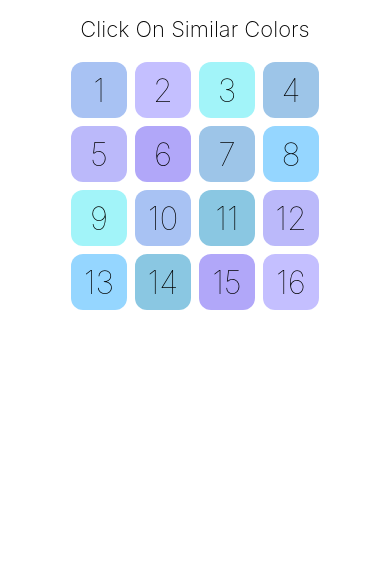
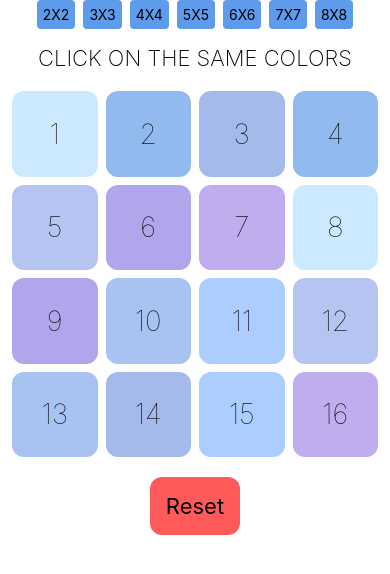
Before and after one commit to emami7495/react-native-color-game, a React Native app: screen / in a window 390 px wide. Shown: the top 574 px of the page. Built offline with nearby package versions, Linux system fonts and the light colour scheme.

Commit message:
Improve ui & logic

```diff
--- a/src/App.js
+++ b/src/App.js
@@ -1,5 +1,5 @@
 import React, {useCallback, useEffect, useState} from 'react';
-import {SafeAreaView, StyleSheet, Text, TouchableOpacity, View} from 'react-native';
+import {Dimensions, SafeAreaView, StyleSheet, Text, TouchableOpacity, View} from 'react-native';
 
 const styles = StyleSheet.create({
   container: {
@@ -12,12 +12,15 @@ const styles = StyleSheet.create({
   },
 });
 const randomColor = require('randomcolor');
+const screenWidth = Dimensions.get('window').width;
 
 const App = () => {
-  const [squareSideSize] = useState(4);
+  const [squareSideSize, setSquareSideSize] = useState(4);
   const [squareUi, setSquareUi] = useState([]);
   const [colorArray, setColorArray] = useState(null);
   const [square, setSquare] = useState(new Array(squareSideSize));
+  const [selectedItem, setSelectedItem]=useState(null);
+  const itemWidthAndHeight = (screenWidth/squareSideSize)-(12);
 
   const generateRandomColors = useCallback(() => {
     const halfArray = randomColor({
@@ -42,7 +45,7 @@ const App = () => {
     });
     setColorArray(finalArray);
   },
-  [],
+  [squareSideSize],
   );
   useEffect(() => {
     const tmp = [...square];
@@ -57,6 +60,7 @@ const App = () => {
             num: counter,
             selected: false,
             color: colorArray?.[counter - 1],
+            hidden: false,
           };
           counter += 1;
         }
@@ -70,27 +74,61 @@ const App = () => {
     for (let i = 0; i < squareSideSize; i += 1) {
       const rowArray = [];
       for (let j = 0; j < squareSideSize; j += 1) {
-        rowArray.push(<TouchableOpacity
+        rowArray.push(
+            <TouchableOpacity
               key={`${i}${j}`}
               onPress={() => {
-            const tmp = [...square]; tmp[i][j].selected = true;
+                const tmp = [...square];
+                if (selectedItem) {
+                  if (selectedItem.color===tmp[i][j].color && selectedItem.num!==tmp[i][j].num) {
+                    tmp[i][j].hidden = true;
+                    for (let k = 0; k < squareSideSize; k++) {
+                      for (let l = 0; l < squareSideSize; l++) {
+                        if (tmp[k][l].num===selectedItem.num) {
+                          tmp[k][l].hidden=true;
+                          setSelectedItem(null);
+                          break;
+                        }
+                      }
+                    }
+                  }
+                  else {
+                    for (let k = 0; k < squareSideSize; k++) {
+                      for (let l = 0; l < squareSideSize; l++) {
+                        if (tmp[k][l].selected) {
+                          tmp[k][l].selected=false;
+                          break;
+                        }
+                      }
+                    }
+                    setSelectedItem(null);
+                  }
+                }
+                else {
+                  tmp[i][j].selected = true;
+                  setSelectedItem(tmp[i][j]);
+                }
                 setSquare(tmp);
               }}
-          style={{
+              style={!square?.[i]?.[j]?.hidden?{
                 margin: 4,
-            width: 56,
-		    height: 56,
-		    borderRadius: 12,
-		    alignItems: 'center',
+                width: itemWidthAndHeight,
+                height: itemWidthAndHeight,
+                borderRadius: 12, alignItems: 'center',
                 justifyContent: 'center',
                 backgroundColor: square?.[i]?.[j]?.color,
                 borderWidth: square?.[i]?.[j]?.selected ? 3 : 0,
                 borderColor: '#49a910',
+              }:{
+                margin: 4,
+                width: itemWidthAndHeight,
+                height: itemWidthAndHeight,
               }}
             >
-          <Text style={{fontSize: 32, fontWeight: '100'}}>
+              {!square?.[i]?.[j]?.hidden&&
+                  <Text style={{fontSize: 32-squareSideSize, fontWeight: '100'}}>
                     {square?.[i]?.[j]?.num}
-          </Text>
+                  </Text>}
             </TouchableOpacity>,
         );
       }
@@ -103,9 +141,32 @@ const App = () => {
     generateRandomColors();
   }, []);
 
+  useEffect(()=>{
+    generateRandomColors();
+  }, [squareSideSize]);
+
+  const renderButtons=()=> {
+    const buttons= [];
+    for (let i = 2; i <9; i++) {
+      buttons.push(
+          <TouchableOpacity onPress={()=>{
+            setSquareSideSize(i);
+          }}>
+            <Text
+              style={{borderRadius: 4,
+                marginHorizontal: 4,
+                padding: 6,
+                backgroundColor: '#5e9bea'}}>
+              {i}X{i}
+            </Text>
+          </TouchableOpacity>);
+    }
+    return <View style={{flexDirection: 'row'}}>{buttons}</View>;
+  };
   return (
     <SafeAreaView>
       <View style={styles.container}>
+        {renderButtons()}
         <Text
           style={{
             textAlign: 'center',
@@ -113,9 +174,23 @@ const App = () => {
             fontWeight: '200',
             fontSize: 22,
           }}>
-          Click On Similar Colors
+          CLICK ON THE SAME COLORS
         </Text>
         {squareUi}
+        <TouchableOpacity
+          onPress={()=>{
+            generateRandomColors();
+          }}
+          style={{backgroundColor: '#ff5a5a', margin: 16, borderRadius: 12}}>
+          <Text style={{
+            textAlign: 'center',
+            margin: 16,
+            fontWeight: '400',
+            fontSize: 22,
+          }}>
+            Reset
+          </Text>
+        </TouchableOpacity>
       </View>
     </SafeAreaView>
   );
```
Lines whose indentation alone changed are shown as unchanged.
